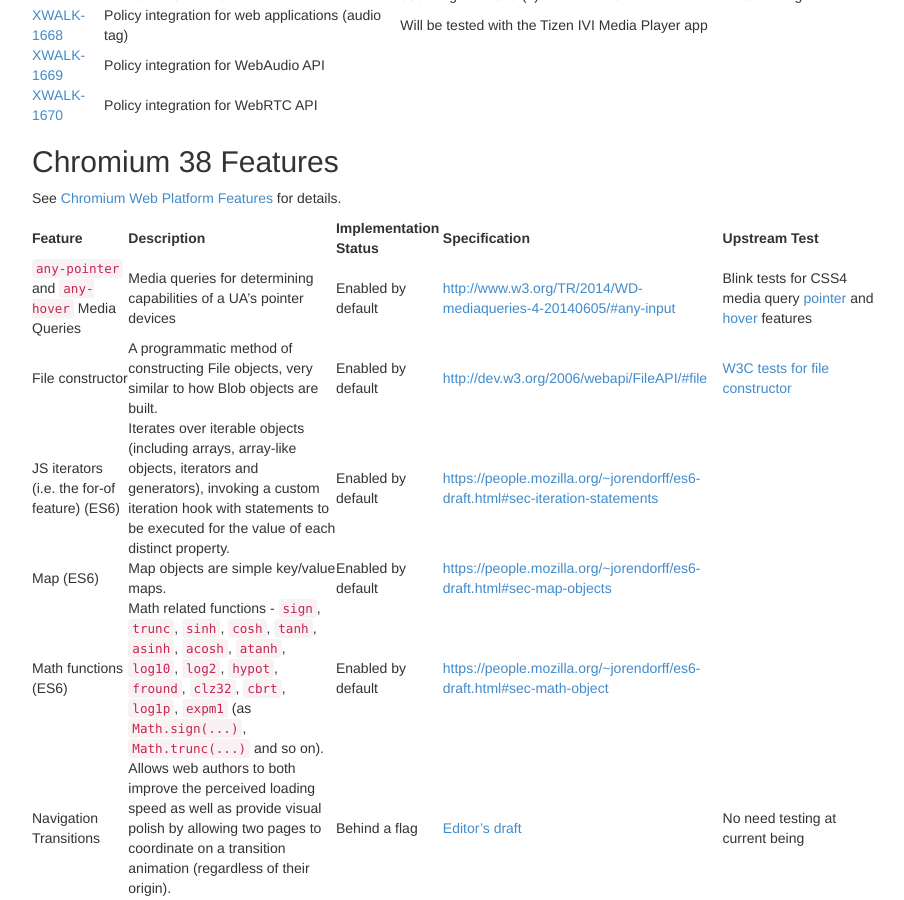
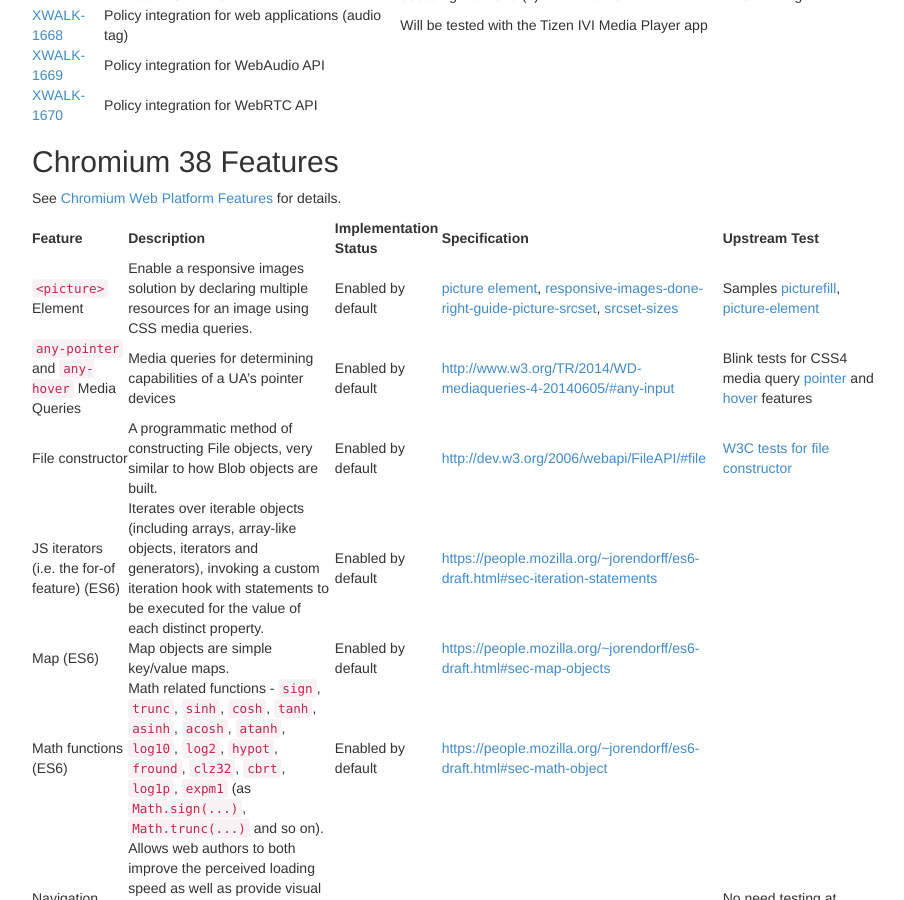
Before and after one commit to shuixin222/zqzhang.github.io, a Jekyll site: the page built from _posts/2014-08-21-crosswalk-weekly-6.md, in a window 1280 px wide and 900 px high, scrolled down 583 px. Shown: the whole window, without its empty margins (38-942 px from the left). Built offline with Jekyll 4.4.1, drawn with Linux system fonts in a browser that asks for light colours.

Commit message:
Track Chromium 38 feature <picture> element

```diff
--- a/_posts/2014-08-21-crosswalk-weekly-6.md
+++ b/_posts/2014-08-21-crosswalk-weekly-6.md
@@ -30,10 +30,11 @@
 
 ## Chromium 38 Features
 
-See [Chromium Web Platform Features](http://www.chromestatus.com/features) for details.
+See [Chromium Web Platform Features](http://www.chromestatus.com/features#=38) for details.
 
 | Feature | Description | Implementation Status | Specification | Upstream Test |
 | :------ | :---------- | :-------------------- | :------------ | :------------ |
+| `<picture>` Element | Enable a responsive images solution by declaring multiple resources for an image using CSS media queries. | Enabled by default | [picture element](docs.webplatform.org/wiki/html/elements/picture), [responsive-images-done-right-guide-picture-srcset](www.smashingmagazine.com/2014/05/14/responsive-images-done-right-guide-picture-srcset/), [srcset-sizes](ericportis.com/posts/2014/srcset-sizes/) | Samples [picturefill](scottjehl.github.io/picturefill/), [picture-element](github.com/GoogleChrome/samples/tree/gh-pages/picture-element) |
 | `any-pointer` and `any-hover` Media Queries | Media queries for determining capabilities of a UA's pointer devices | Enabled by default | [http://www.w3.org/TR/2014/WD-mediaqueries-4-20140605/#any-input](http://www.w3.org/TR/2014/WD-mediaqueries-4-20140605/#any-input) | Blink tests for CSS4 media query [pointer](https://chromium.googlesource.com/chromium/blink/+/master/LayoutTests/fast/media/mq-pointer.html) and [hover](https://chromium.googlesource.com/chromium/blink/+/master/LayoutTests/fast/media/mq-hover.html) features |
 | File constructor | A programmatic method of constructing File objects, very similar to how Blob objects are built. | Enabled by default | [http://dev.w3.org/2006/webapi/FileAPI/#file](http://dev.w3.org/2006/webapi/FileAPI/#file) | [W3C tests for file constructor](https://github.com/w3c/web-platform-tests/pull/1218) |
 | JS iterators (i.e. the for-of feature) (ES6)| Iterates over iterable objects (including arrays, array-like objects, iterators and generators), invoking a custom iteration hook with statements to be executed for the value of each distinct property. | Enabled by default | [https://people.mozilla.org/~jorendorff/es6-draft.html#sec-iteration-statements](https://people.mozilla.org/~jorendorff/es6-draft.html#sec-iteration-statements) | |
```
